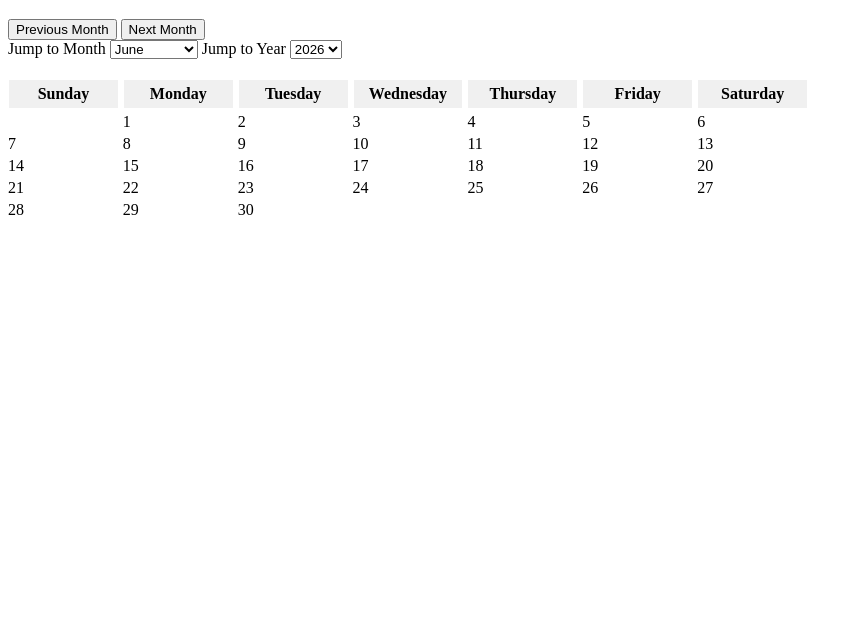
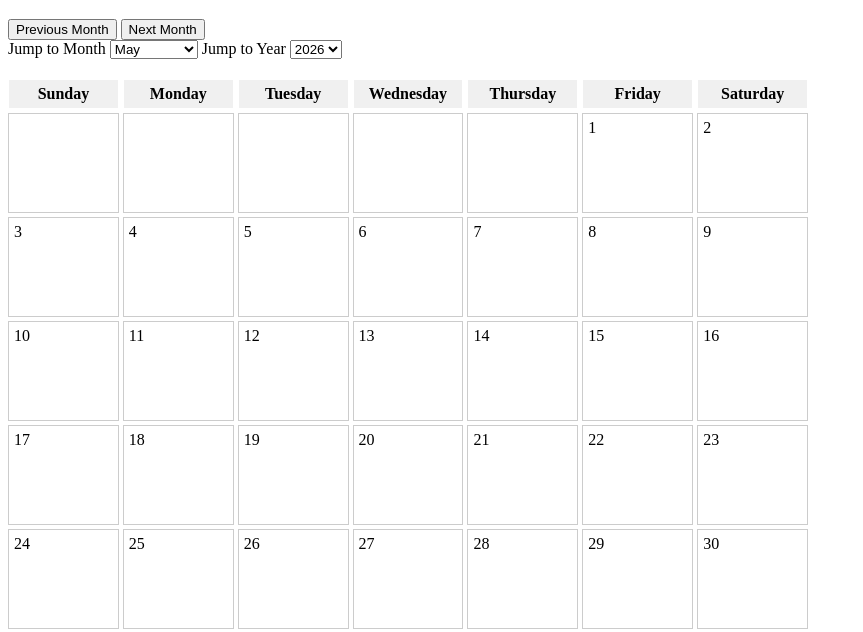
Before and after one commit to A-Moiz/days-calendar, a website: page index.html in a window 1280 px wide. Both pictures are taken after a click on the button "Previous Month". Shown: the part 61-693 px from the top of the page, without its empty margins (0-863 px from the left). Drawn offline with Linux system fonts and the light colour scheme.

Commit message:
styled the days to be shown in grid and used eventlistener for next and previous button.

```diff
--- a/style.css
+++ b/style.css
@@ -14,3 +14,17 @@
   padding: 5px;
   background-color: #f0f0f0;
 }
+
+.calendar-day {
+  display: grid;
+  grid-template-columns: repeat(7, 1fr);
+  gap: 8px;
+  width: 100%;
+  max-width: 800px;
+}
+.calendar-day {
+  border: 1px solid #ccc;
+  min-height: 100px; /* Forces a rectangular shape */
+  padding: 5px;
+  box-sizing: border-box;
+}
--- a/web.mjs
+++ b/web.mjs
@@ -40,13 +40,16 @@ let CURRENT_MONTH = new Date().getMonth();
 const defaultMsg = document.getElementById("default-msg");
 const monthSelect = document.getElementById("month-select");
 const yearSelect = document.getElementById("year-select");
-const calendarGrid = document.getElementById("calendar-grid");
+const calendarGrid = document.getElementById("calendar-grid")
+const prevBtn = document.getElementById("previous-month-btn");
+const nextBtn = document.getElementById("next-month-btn");;
 
 // Initialize function
 function init() {
   createMonthOptions();
   createYearOptions();
   createDaysOptions();
+  updateSelectorsAndRender();
   monthSelect.value = MONTHS[CURRENT_MONTH];
   yearSelect.value = CURRENT_YEAR;
   renderCalendar(monthSelect.value, yearSelect.value);
@@ -61,6 +64,30 @@ yearSelect.addEventListener("change", () => {
   renderCalendar(monthSelect.value, yearSelect.value);
 });
 
+prevBtn.addEventListener("click", () => {
+  CURRENT_MONTH--;
+  if (CURRENT_MONTH < 0) {
+    CURRENT_MONTH = 11;
+    CURRENT_YEAR--;
+  }
+  updateSelectorsAndRender();
+});
+
+nextBtn.addEventListener("click", () => {
+  CURRENT_MONTH++;
+  if (CURRENT_MONTH > 11) {
+    CURRENT_MONTH = 0;
+    CURRENT_YEAR++;
+  }
+  updateSelectorsAndRender();
+});
+
+// Update selectors and render calendar
+function updateSelectorsAndRender() {
+  monthSelect.value = MONTHS[CURRENT_MONTH];
+  yearSelect.value = CURRENT_YEAR;
+  renderCalendar(monthSelect.value, yearSelect.value);
+}
 // Creating options for months
 function createMonthOptions() {
   MONTHS.forEach((id) => {
```
